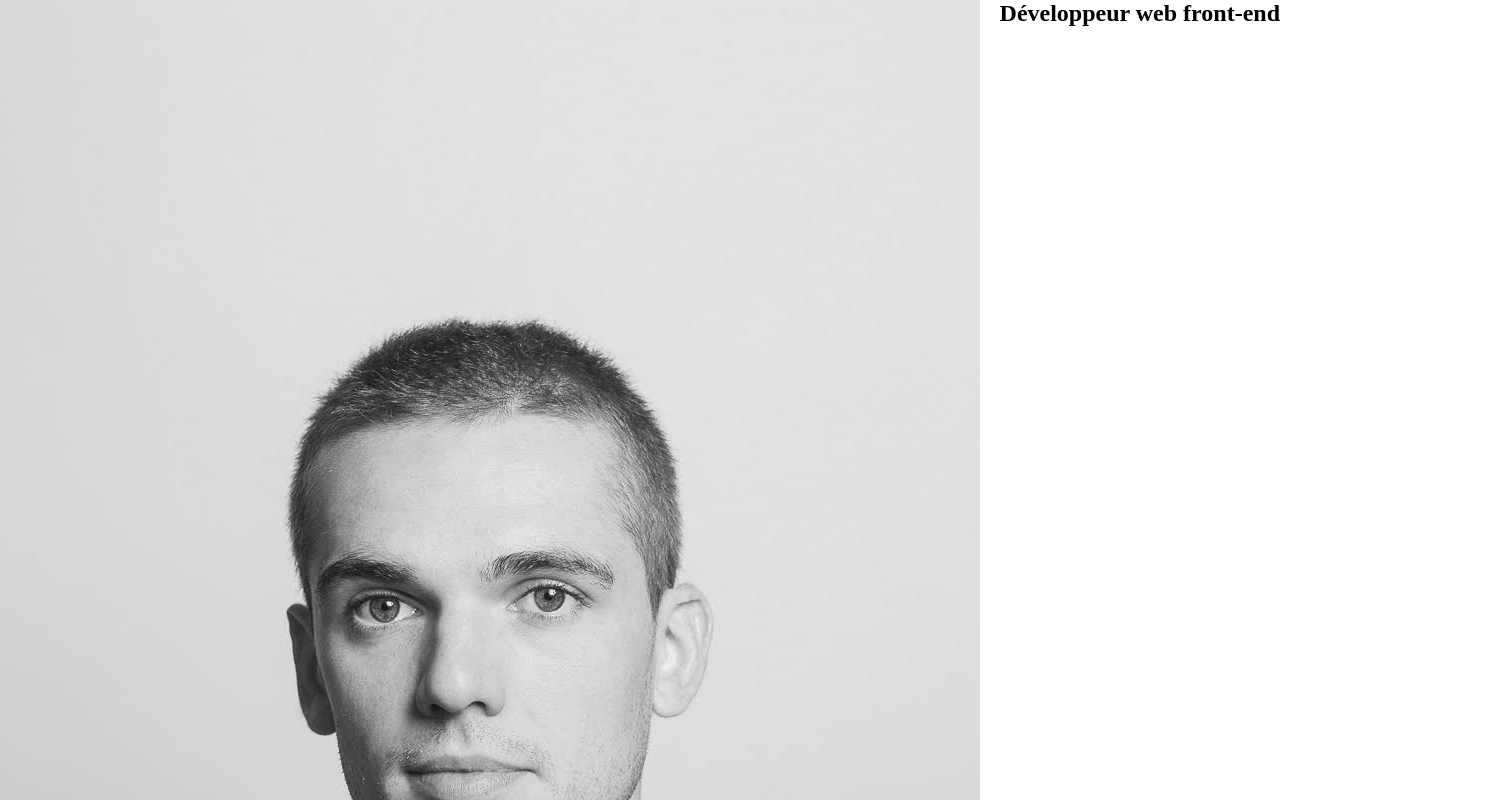
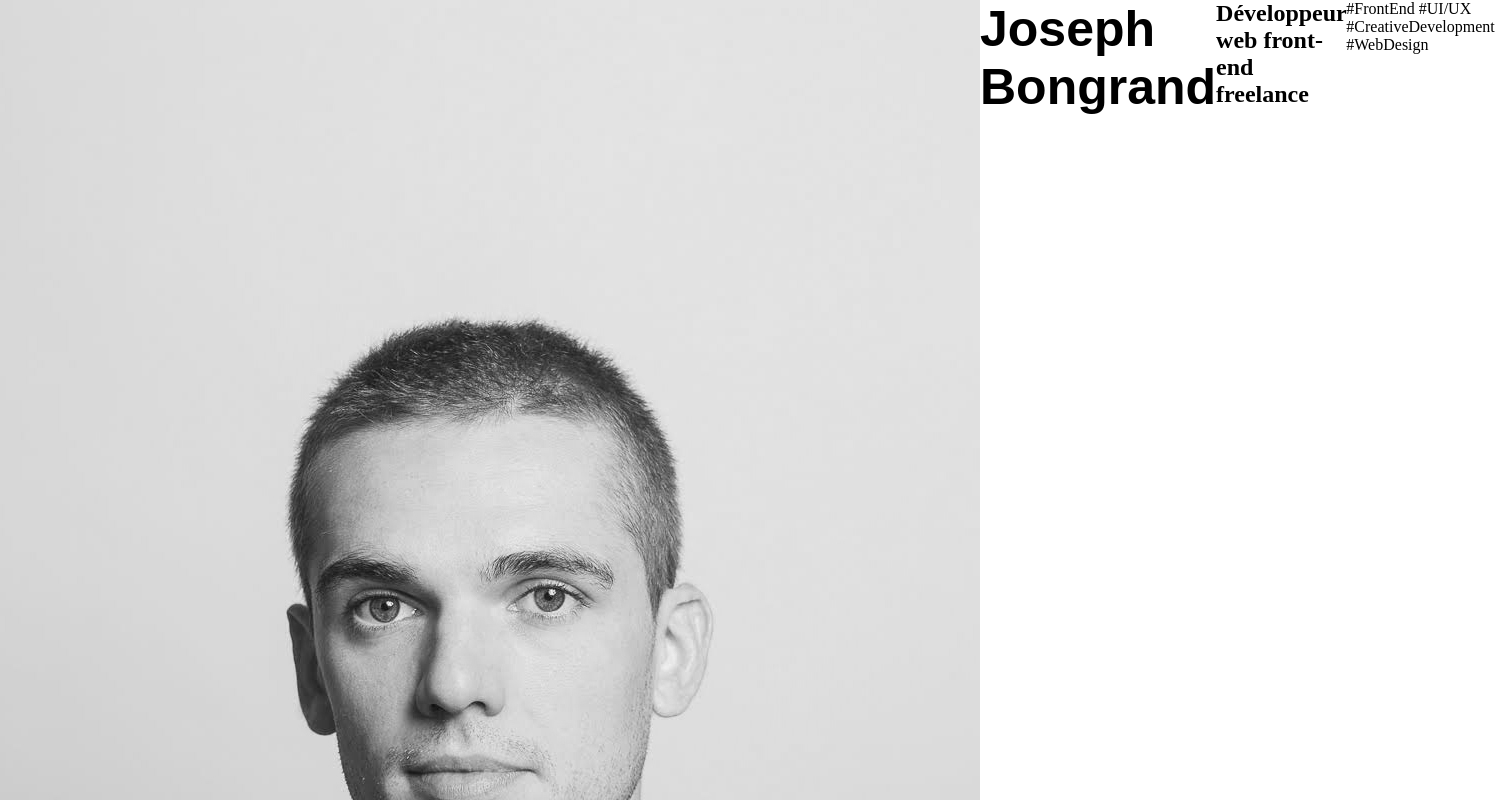
Before and after one commit to jsphbngrnd/jsphbngrnd.github.io, a plain HTML site: page index.html in a window 1280 px wide. Shown: the top 800 px of the page, 1495 px wide, since content can reach past the window. Drawn offline with Linux system fonts and the light colour scheme.

Commit message:
index & style

```diff
--- a/index.html
+++ b/index.html
@@ -12,7 +12,9 @@
         <img src="./images/jsphbngrnd.png" alt="Portrait Joseph Bongrand" />
       </div>
       <div class="infos">
-        <h2>Développeur web front-end</h2>
+        <h1>Joseph Bongrand</h1>
+        <h2>Développeur web front-end freelance</h2>
+        <p>#FrontEnd #UI/UX #CreativeDevelopment #WebDesign</p>
       </div>
     </nav>
   </body>
--- a/style.css
+++ b/style.css
@@ -10,5 +10,10 @@ h1 {
 
 nav {
     display: flex;
-    justify-content: space-between;
+    justify-content: flex-start;
 }
+
+.infos {
+    display: flex;
+    justify-content: center;
+}
```
